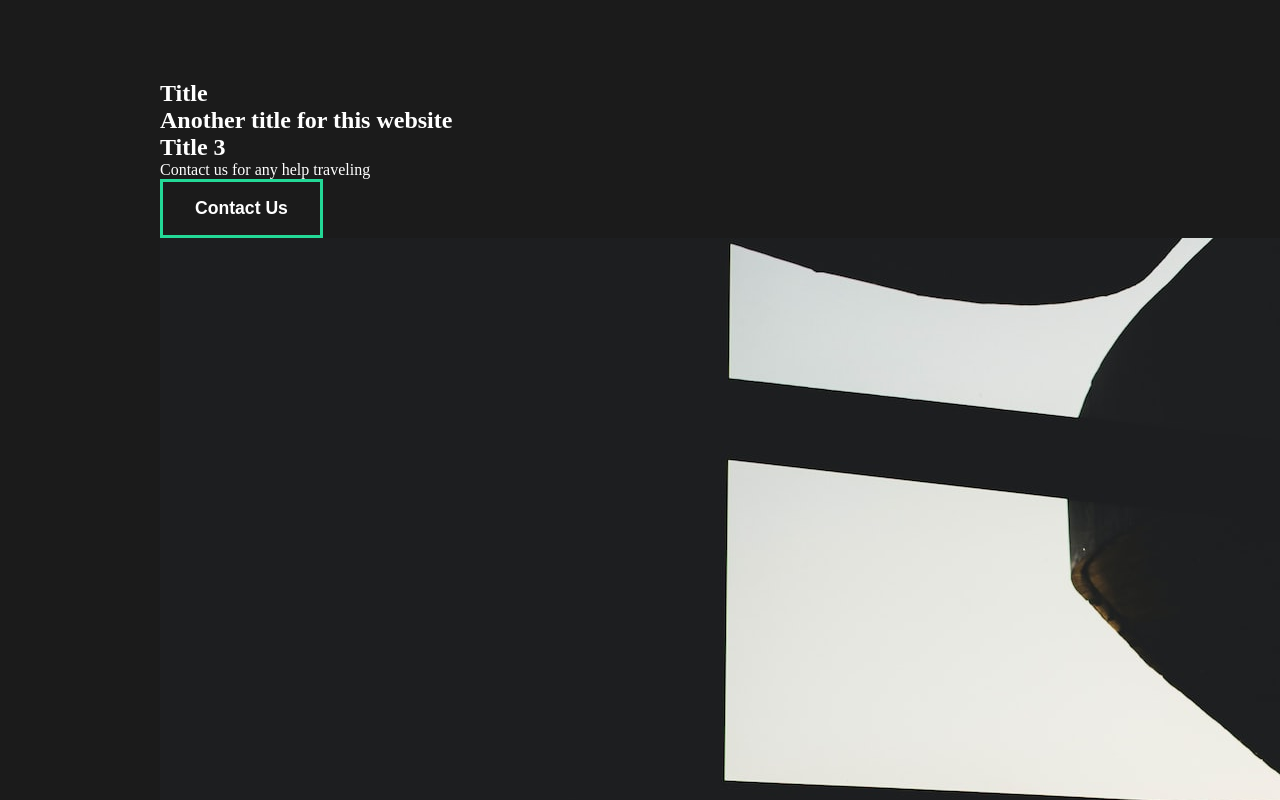
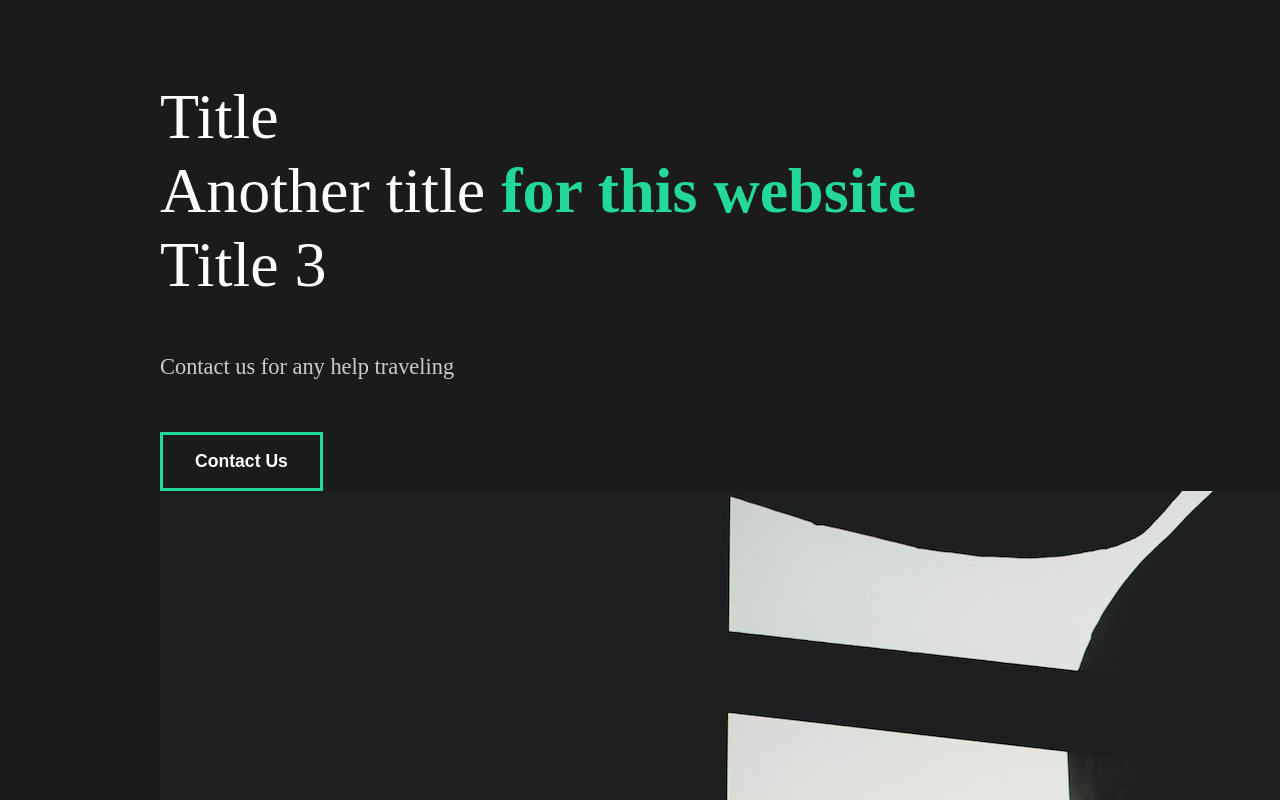
Before and after one commit to johnlombardi389/comp-website, a React (Create React App) app: page / in a window 1280 px wide. Shown: the top 800 px of the page. Built offline with nearby package versions, Linux system fonts and the light colour scheme.

Commit message:
Styled global styles of page for font colors and background and buttons

```diff
--- a/src/components/GlobalStyle.js
+++ b/src/components/GlobalStyle.js
@@ -25,6 +25,35 @@ const GlobalStyle = createGlobalStyle`
       color: white;
     }
   }
+
+  h2 {
+      font-weight: lighter;
+      font-size: 4rem;
+    }
+
+  h3 {
+      color: white;
+    }
+
+  h4 {
+    font-weight: bold;
+  }
+
+  a {
+    font-size: 1.1rem;
+  }
+
+  span {
+    font-weight: bold;
+    color: #23d997;
+  }
+
+  p {
+      padding: 3rem 0rem;
+      color: #ccc;
+      font-size: 1.4rem;
+      line-height: 150%;
+    }
 `;
 
 export default GlobalStyle;
```
